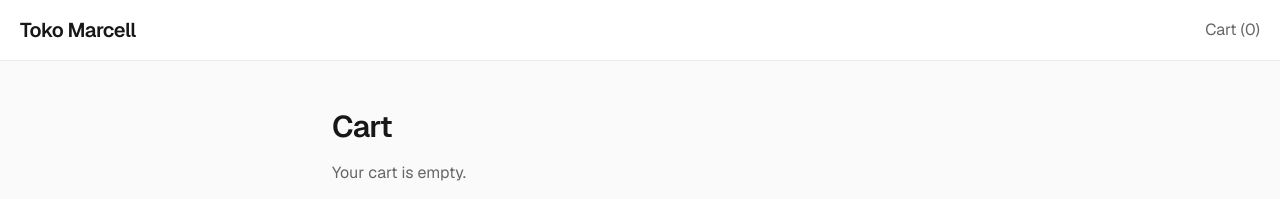
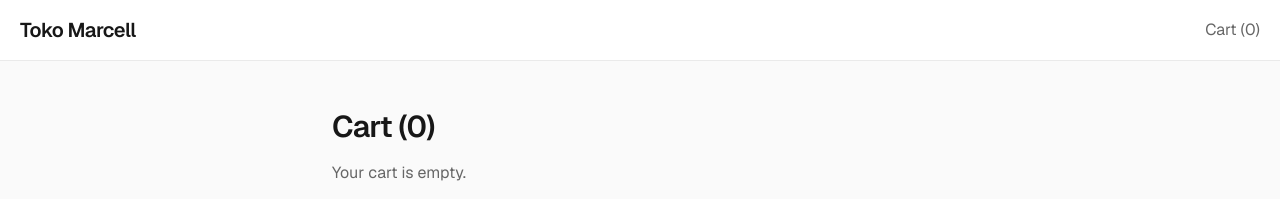
Before and after one commit to marknshoot/toko-marcell, a Next.js app in the folder shop/: page /cart in a window 1280 px wide. Shown: the top 199 px of the page. Built offline with nearby package versions, Linux system fonts and the light colour scheme.

Commit message:
Adding product details to cart page

```diff
--- a/shop/src/app/cart/page.js
+++ b/shop/src/app/cart/page.js
@@ -1,13 +1,41 @@
+"use client";
+
 import Link from "next/link";
+import { useContext } from "react";
+import { CartContext } from "../../components/CartProvider";
+import { formatRp } from "../../lib/formatRp";
 
 export default function CartPage() {
+  const { items, cartCount } = useContext(CartContext);
+
   return (
     <main className="py-12">
       <div className="mx-auto max-w-2xl px-7">
         <h1 className="text-3xl font-semibold tracking-tight text-foreground">
-          Cart
+          Cart ({cartCount})
         </h1>
-        <p className="mt-4 text-muted">Your cart is empty.</p>
+
+        {cartCount === 0 ? (
+          <p className="mt-4 text-muted">Your cart is empty.</p>
+        ) : (
+          <ul className="mt-6 space-y-4">
+            {items.map((item) => (
+              <li
+                key={item.id}
+                className="flex items-start justify-between border-t border-border p-3"
+              >
+                <div className="h-20 w-20 shrink-0 bg-brand-soft" />
+                <div className="text-right">
+                  <p className="font-semibold text-foreground">{item.title}</p>
+                  <p className="text-sm text-muted">
+                    {formatRp(item.priceIdr)} · qty {item.qty}
+                  </p>
+                </div>
+              </li>
+            ))}
+          </ul>
+        )}
+
         <Link
           href="/#catalog"
           className="mt-6 inline-block text-sm font-medium text-foreground no-underline hover:underline"
--- a/shop/src/app/product/[id]/page.js
+++ b/shop/src/app/product/[id]/page.js
@@ -23,7 +23,7 @@ export default async function ProductPage({ params }) {
                 <p className="mt-4 text-lg text-foreground">
                     {formatRp(product.priceIdr)}
                 </p>
-                <AddToCartButton />
+                <AddToCartButton product={product}/>
             </div>
         </main>
     );
--- a/shop/src/components/AddToCartButton.js
+++ b/shop/src/components/AddToCartButton.js
@@ -3,14 +3,14 @@
 import { CartContext } from "./CartProvider";
 import { useContext } from "react";
 
-export default function AddToCartButton() {
+export default function AddToCartButton({ product }) {
   const { addToCart } = useContext(CartContext);
 
   return (
     <button
       type="button"
       className="mt-6 rounded-full bg-cta px-6 py-3 text-sm font-medium text-white"
-      onClick={addToCart}
+      onClick={() => addToCart(product)}
     >
       Add to cart
     </button>
--- a/shop/src/components/CartProvider.js
+++ b/shop/src/components/CartProvider.js
@@ -5,15 +5,36 @@ import { createContext, useState } from "react";
 export const CartContext = createContext(null);
 
 export function CartProvider({ children }) {
-    const [cartCount, setCartCount] = useState(0);
+  const [items, setItems] = useState([]);
+  const cartCount = items.reduce((sum, item) => sum + item.qty, 0);
 
-    function addToCart() {
-        setCartCount((n) => n + 1);
-    }
+  function addToCart(product) {
+    setItems((prev) => {
+      const existing = prev.find((item) => item.id === product.id);
 
-    return (
-        <CartContext.Provider value={{ cartCount, addToCart }}>
-            {children}
-        </CartContext.Provider>
-    );
+      if (existing) {
+        return prev.map((item) =>
+          item.id === product.id
+            ? { ...item, qty: item.qty + 1 }
+            : item
+        );
+      }
+
+      return [
+        ...prev,
+        {
+          id: product.id,
+          title: product.title,
+          priceIdr: product.priceIdr,
+          qty: 1,
+        },
+      ];
+    });
+  }
+
+  return (
+    <CartContext.Provider value={{ items, cartCount, addToCart }}>
+      {children}
+    </CartContext.Provider>
+  );
 }
```
